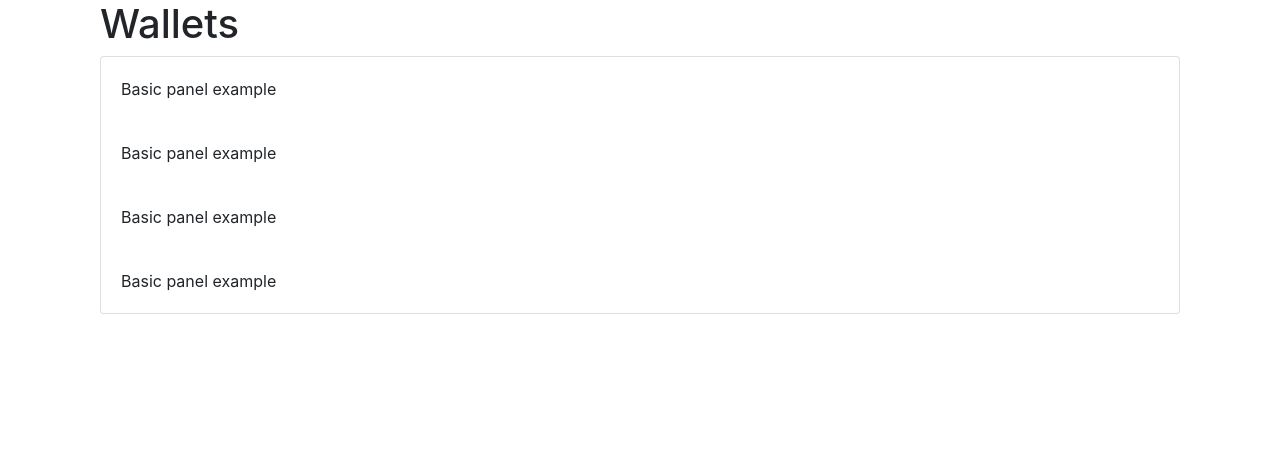
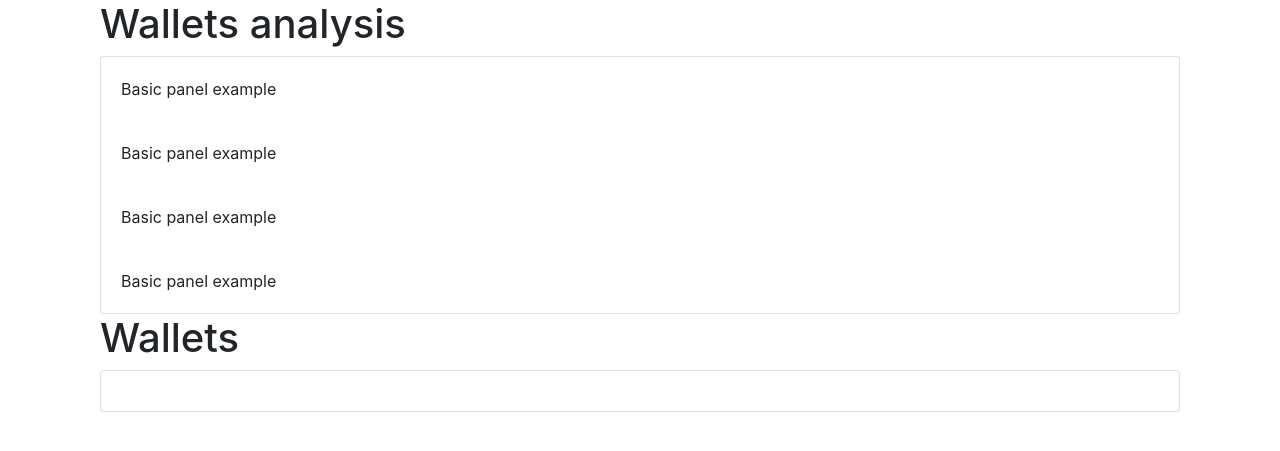
Before and after one commit to AndreiTuta/coinbase, a Flask app: template templates/home.html in a window 1280 px wide. Shown: the part 56-507 px from the top of the page. Run offline with Flask 2, Linux system fonts and the light colour scheme; the template is opened without the code that fills it, so the values that code supplies are empty; parts of the project's set-up code (start-up, migrations or seed data) failed here and were passed over; some libraries are stand-ins or nearby versions.

Commit message:
add UI blocks

```diff
--- a/templates/base.html
+++ b/templates/base.html
@@ -21,7 +21,7 @@
     <div class="top-pad">
 
       <div class="container">
-        <h1>Wallets</h1>
+        <h1>Wallets analysis</h1>
 
         <attribute id="wallets_data_json" data="{{ wallet_data_json }}"></attribute>
 
@@ -58,11 +58,28 @@
 
       </div>
 
-      {% block container %}{% endblock %}
-    </div>
-    <!-- jQuery (necessary for Bootstrap's JavaScript plugins) -->
-    <script src="https://ajax.googleapis.com/ajax/libs/jquery/2.0.0/jquery.min.js"></script>
-    <script src="{{ url_for('static', filename='js/bootstrap.min.js') }}"></script>
+      <div class="container">
+        <h1>Wallets</h1>
+
+        <attribute id="wallets_data_json" data="{{ wallet_data_json }}"></attribute>
+
+        <div class="card">
+          <div class="row">
+            <div class="col">
+              <div class="card-body">
+
+                {% block container %}{% endblock %}
+              </div>
+            </div>
+          </div>
+
+
+        </div>
+
+      </div>
+      <!-- jQuery (necessary for Bootstrap's JavaScript plugins) -->
+      <script src="https://ajax.googleapis.com/ajax/libs/jquery/2.0.0/jquery.min.js"></script>
+      <script src="{{ url_for('static', filename='js/bootstrap.min.js') }}"></script>
 </body>
 
 </html>
```
